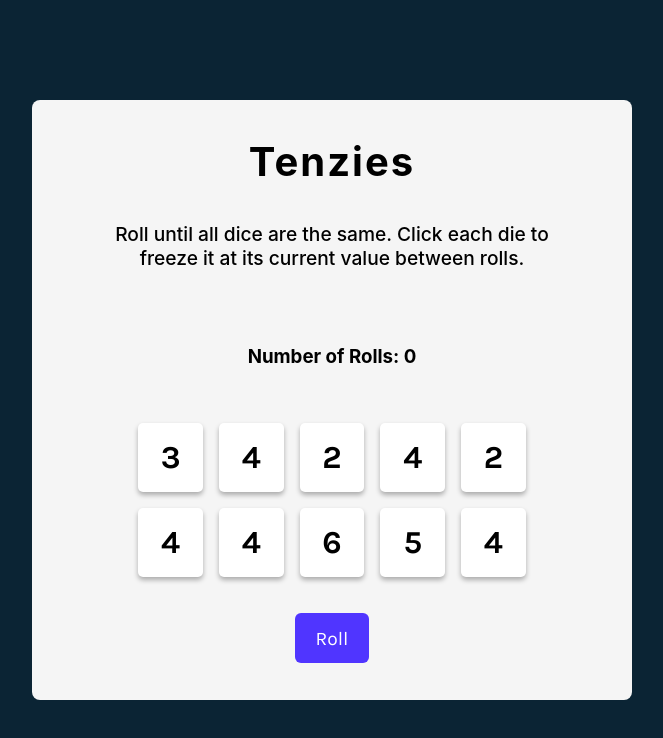
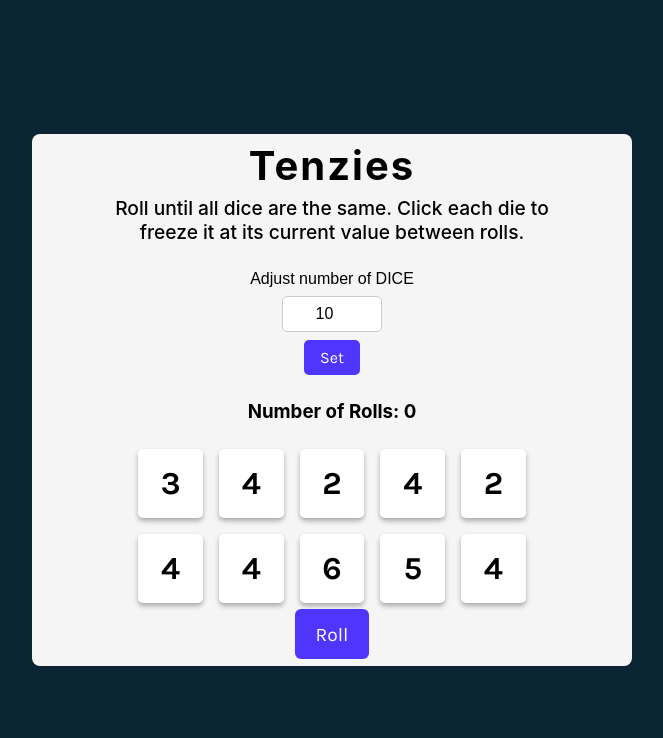
Before and after one commit to MIhnatco/Scrimba, a React (Create React App) app in the folder tenzies/: page / in a window 1280 px wide. Shown: the top 738 px of the page, without its empty margins (308-971 px from the left). Built offline with nearby package versions, Linux system fonts and the light colour scheme.

Commit message:
adjusting the number of dice by user

```diff
--- a/tenzies/src/App.css
+++ b/tenzies/src/App.css
@@ -16,7 +16,7 @@ body {
 div#root {
   height: 100%;
   width: 100%;
-  max-height: 600px;
+  max-height: 70%;
   max-width: 600px;
 }
 
@@ -67,10 +67,11 @@ button {
   font-weight: bold;
 }
 
+/* Box-shadow approach */
 .grid-item:focus,
 .roll-dice:focus {
-  box-sizing: border-box;
-  border: 5px solid rgba(4, 164, 249, 0.323);
+  box-shadow: 0 0 0 5px rgba(4, 164, 249, 0.323);
+  outline: none;
 }
 
 .roll-dice {
@@ -100,3 +101,47 @@ button {
 .roll-won {
   color: goldenrod;
 }
+
+.adjust-dice-container {
+  display: flex;
+  flex-direction: column;
+  align-items: center;
+  gap: 0.5rem;
+}
+
+.adjust-dice-container label {
+  font-size: 1rem;
+
+  font-family: sans-serif;
+  font-weight: 500;
+}
+
+.adjust-dice-container input {
+  padding: 0.5rem;
+  border: 1px solid #ccc;
+  border-radius: 5px;
+  font-size: 1rem;
+  width: 100px;
+  text-align: center;
+  font-family: sans-serif;
+}
+
+.adjust-dice-container button {
+  padding: 0.5rem 1rem;
+  font-size: 1rem;
+  font-family: Karla, sans-serif;
+  background-color: #5035ff;
+  color: #fff;
+  border: none;
+  border-radius: 5px;
+  cursor: pointer;
+  transition: background-color 0.3s ease;
+}
+
+.adjust-dice-container button:hover {
+  background-color: #3e28cc;
+}
+
+.adjust-dice-container button:active {
+  background-color: #2c1e99;
+}
--- a/tenzies/src/App.js
+++ b/tenzies/src/App.js
@@ -7,18 +7,18 @@ import Confetti from "react-confetti";
 import Die from "./components/Die";
 
 /**
- * Challenge:
- * Tracking the Number of Rolls in Tenzies
- */
-/**
- *
+ * A React a
  * @returns {JSX.Element}
  */
 
 function App() {
-  const [dice, setDice] = React.useState(() => generateAllNewDice());
+  const [adjustDice, setAdjustDice] = React.useState(10);
+
+  const [dice, setDice] = React.useState(() => generateAllNewDice(adjustDice));
 
   const [rollCount, setRollCount] = React.useState(0);
+
+  const [pendingDice, setPendingDice] = React.useState(10);
 
   const buttonRef = useRef(null);
 
@@ -37,12 +37,12 @@ function App() {
    * Generates a random number between 1 - 6 inclusive
    * @returns {number[]}
    */
-  function generateAllNewDice() {
+  function generateAllNewDice(numberOfDice) {
     //array to store 10 random number between 1-6 inclusive
     let diceNumbers = [];
 
     //generating and storing the random numbers
-    for (let i = 0; i < 10; i++) {
+    for (let i = 0; i < numberOfDice; i++) {
       //generating a random number
       let randomNumber = Math.floor(Math.random() * 6 + 1);
 
@@ -76,7 +76,7 @@ function App() {
       //counting rolls
       setRollCount((prevCount) => prevCount + 1);
     } else {
-      setDice(generateAllNewDice());
+      setDice(() => generateAllNewDice(adjustDice));
       setRollCount(0);
     }
   }
@@ -88,6 +88,17 @@ function App() {
         tenzie.id === id ? { ...tenzie, isHeld: !tenzie.isHeld } : tenzie
       )
     );
+  }
+
+  //handle input change
+  function handleNumberOfDice(evt) {
+    const value = Math.max(2, Math.min(10, Number(evt.target.value))); // Clamp value between 2 and 10
+    setPendingDice(value);
+  }
+
+  //set the new number of dice
+  function applyDiceAdjustment() {
+    setAdjustDice(pendingDice); //update dice count
   }
 
   return (
@@ -104,6 +115,18 @@ function App() {
         Roll until all dice are the same. Click each die to freeze it at its
         current value between rolls.
       </p>
+
+      <div className="adjust-dice-container">
+        <label for="numbOfDice">Adjust number of DICE</label>
+        <input
+          type="number"
+          id="numbOfDice"
+          value={pendingDice}
+          onChange={handleNumberOfDice}
+          aria-label="Number of dice to play with"
+        />
+        <button onClick={applyDiceAdjustment}>Set</button>
+      </div>
 
       {gameWon ? (
         <h3 className="roll-won">You won in {rollCount} rolls!</h3>
```
